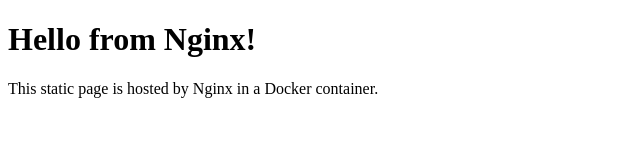
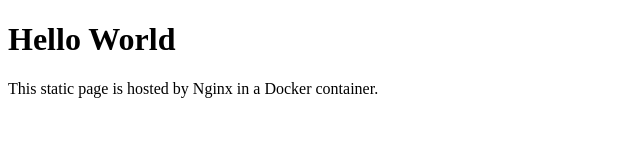
Before and after one commit to maheshchavan98/Project, a plain HTML site: page nginx/index.html in a window 1280 px wide. Shown: the whole page, without its empty margins (0-640 px from the left). Drawn offline with Linux system fonts and the light colour scheme.

Commit message:
first changes

```diff
--- a/nginx/index.html
+++ b/nginx/index.html
@@ -2,7 +2,7 @@
 <html lang="en">
 <head><meta charset="utf-8"><title>Nginx Sample</title></head>
 <body>
-  <h1>Hello from Nginx!</h1>
+  <h1>Hello World</h1>
   <p>This static page is hosted by Nginx in a Docker container.</p>
 </body>
 </html>
```
